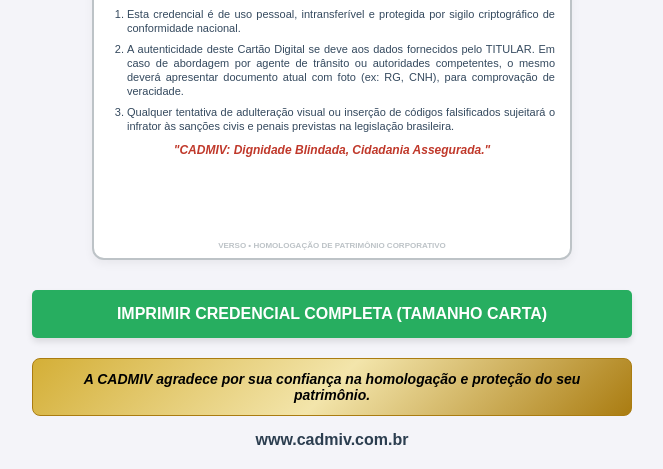
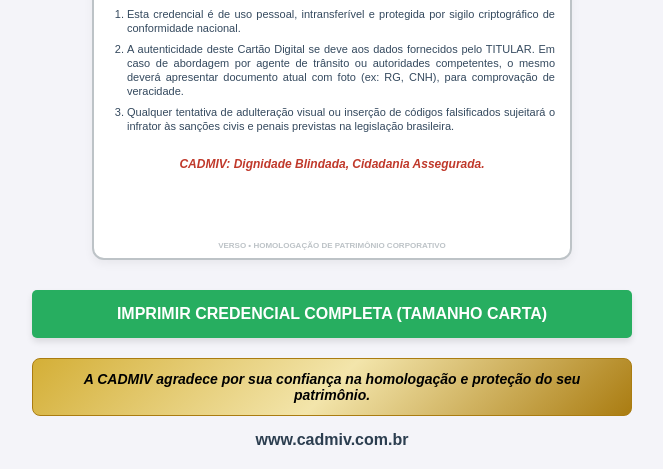
Before and after one commit to brasilatayde192-blip/cadmiv-project, a website: page cartao.html in a window 1280 px wide. Shown: the part 400-869 px from the top of the page, without its empty margins (308-971 px from the left). Drawn offline with Linux system fonts and the light colour scheme.

Commit message:
Add files via upload

```diff
--- a/cartao.html
+++ b/cartao.html
@@ -102,7 +102,7 @@
                 <li>Qualquer tentativa de adulteração visual ou inserção de códigos falsificados sujeitará o infrator às sanções civis e penais previstas na legislação brasileira.</li>
             </ol>
 
-            <div class="verso-quote">"CADMIV: Dignidade Blindada, Cidadania Assegurada."</div>
+            <div class="verso-quote"><br> CADMIV: Dignidade Blindada, Cidadania Assegurada. </div>
             <div class="card-footer-note">Verso • Homologação de Patrimônio Corporativo</div>
         </div>
 
```
